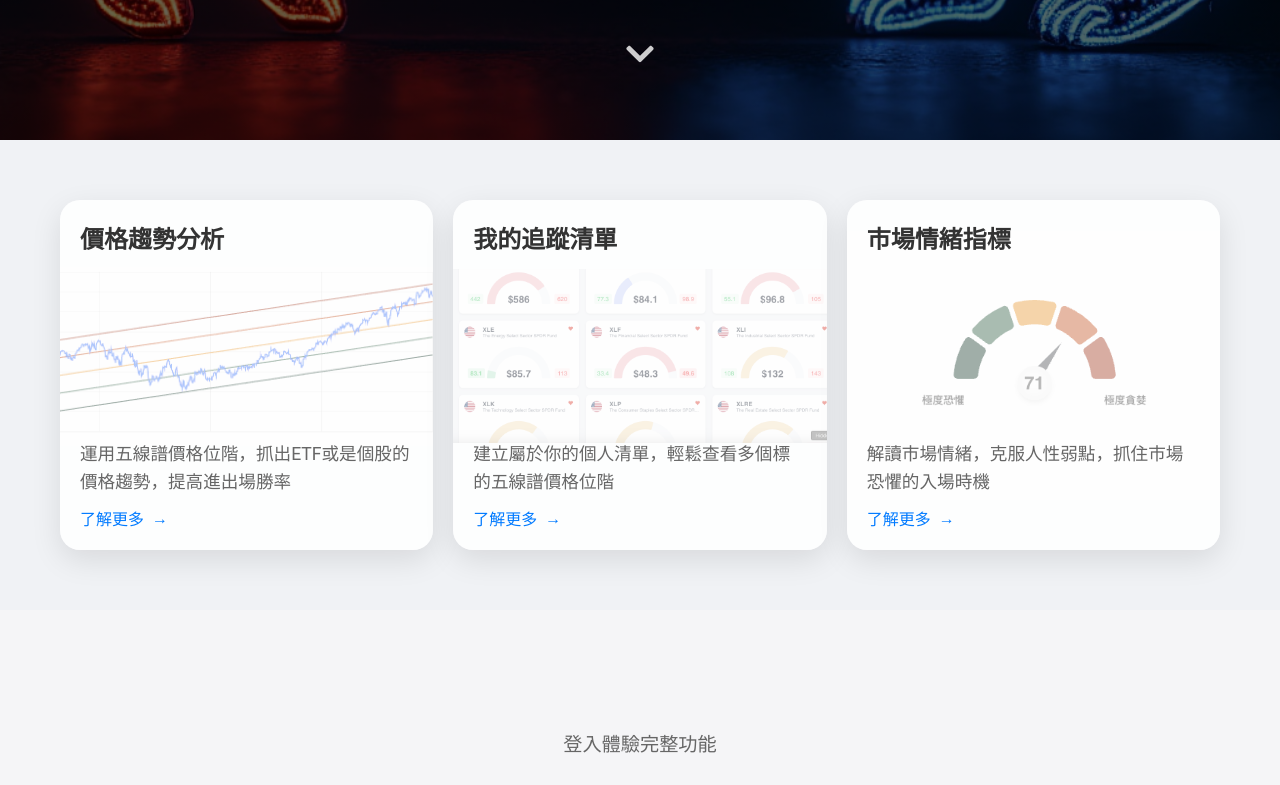
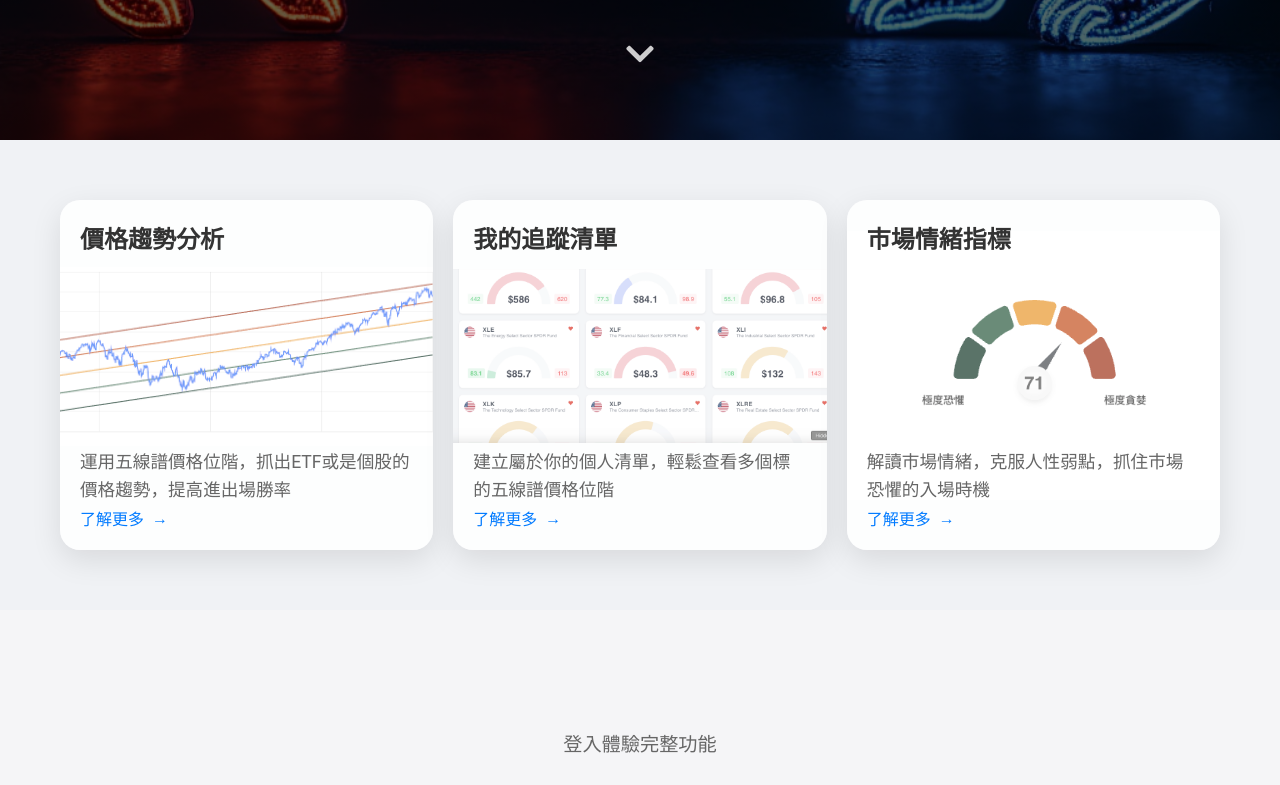
Before and after one commit to pigapril/TonyStock, a React (Create React App) app: page / in a window 1280 px wide. Shown: the part 700-1485 px from the top of the page. Built offline with nearby package versions, Linux system fonts and the light colour scheme; no server answers.

Commit message:
持續優化各項樣式

```diff
--- a/src/pages/Home.css
+++ b/src/pages/Home.css
@@ -87,7 +87,7 @@
   background-size: 110%;
   background-position: center 39%;
   background-repeat: no-repeat;
-  opacity: 0.4;
+  opacity: 0.7;
   z-index: -1;
   transition: opacity 0.3s ease;
 }
@@ -140,6 +140,7 @@
 .feature-card p {
   color: #666;
   line-height: 1.6;
+  top: 8px;
   margin: 0;
   font-size: 1.1rem;
 }
```
